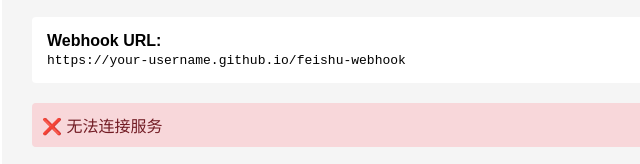
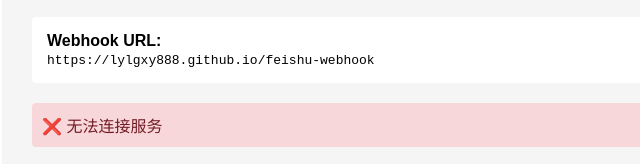
Before and after one commit to lylgxy888/feishu-webhook, a plain HTML site: page index.html in a window 1280 px wide. Shown: the part 216-380 px from the top of the page, 238-878 px from the left. Drawn offline with Linux system fonts and the light colour scheme; no server answers.

Commit message:
fix: 更新Webhook URL为正确的地址

```diff
--- a/index.html
+++ b/index.html
@@ -50,7 +50,7 @@
 
         <div class="webhook-url">
             <strong>Webhook URL:</strong><br>
-            <code id="webhookUrl">https://your-username.github.io/feishu-webhook</code>
+            <code id="webhookUrl">https://lylgxy888.github.io/feishu-webhook</code>
         </div>
 
         <div id="status" class="status loading">
```
